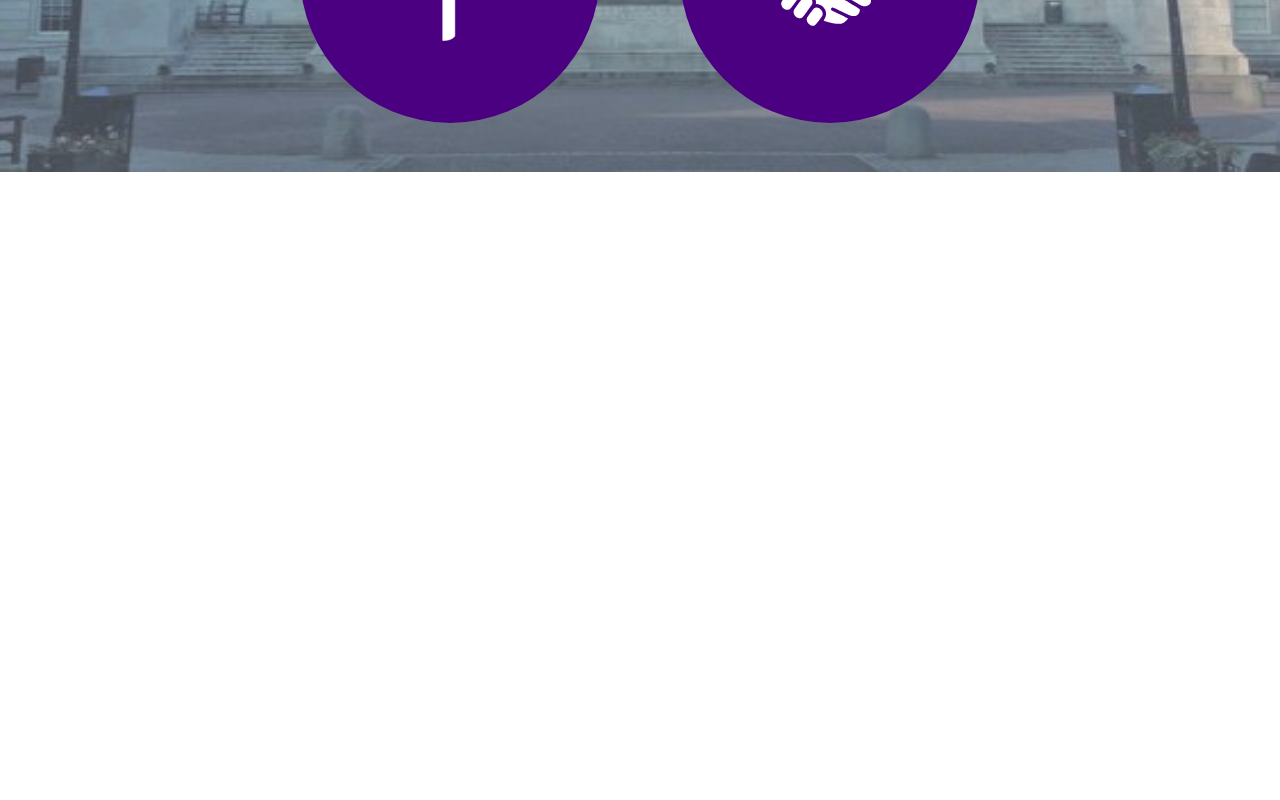
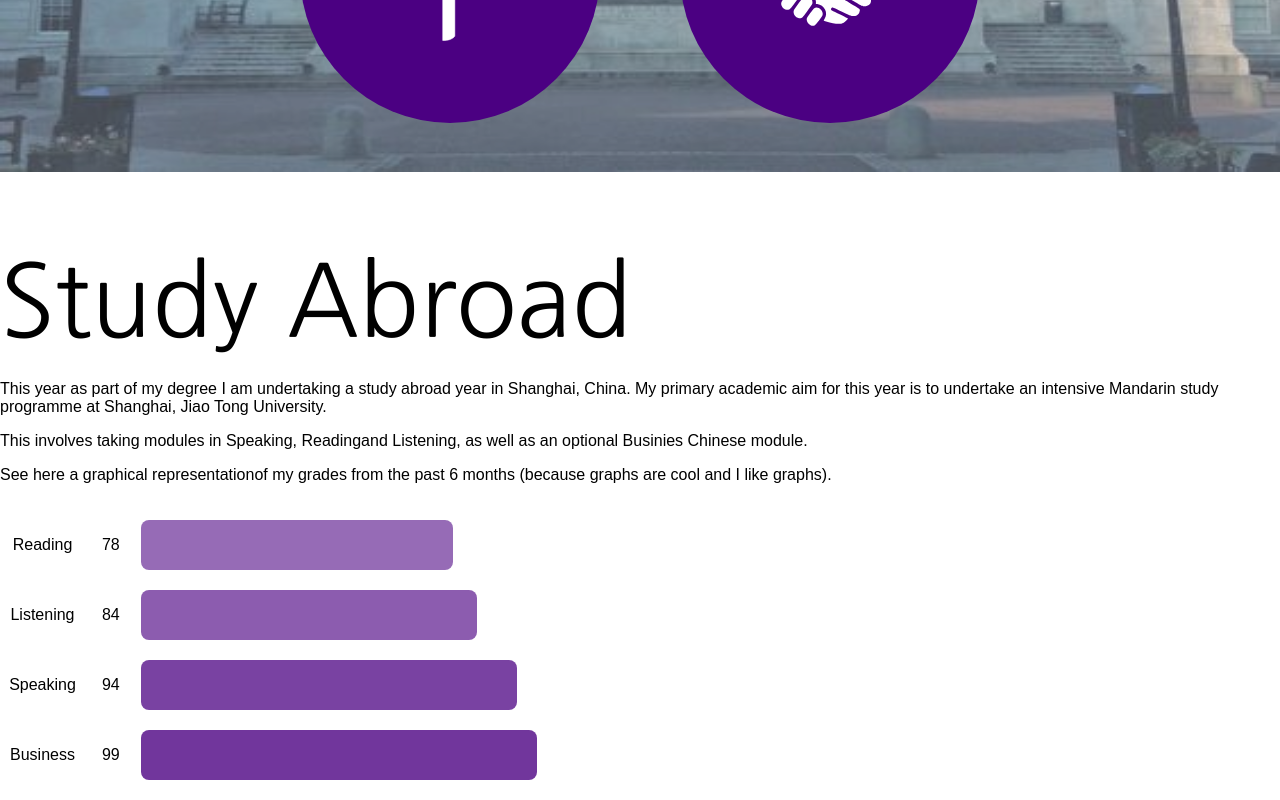
Before and after one commit to javabster/my-portfolio, a React (Create React App) app: page / in a window 1280 px wide. Shown: the part 2878-3678 px from the top of the page. Before the commit the page ends 3050 px from the top, so only its background shows below. Built offline with nearby package versions, Linux system fonts and the light colour scheme.

Commit message:
added a graph page

```diff
--- /dev/null
+++ b/src/Components/Graph.js
@@ -0,0 +1,84 @@
+import React, {Component} from 'react';
+
+class Graph extends Component {
+
+constructor(props) {
+  super(props);
+  this.state={grades: [
+                {name: 'dog', value: 10}]};
+}
+
+componentDidMount() {
+  var graphData = {grades: [
+                {name: 'Listening', value: 84},
+                {name: 'Speaking', value:94},
+                {name: 'Reading', value: 78},
+                {name: 'Business', value:99}]};
+
+  const sortedData = {grades: graphData.grades.sort((a,b) => {
+    return a.value - b.value
+  })};
+
+  console.log(graphData);
+  console.log(sortedData);
+  this.setState(sortedData);
+
+
+}
+
+
+render() {
+  return(
+    <div style={{display: 'flex',
+                 height:((this.state.grades.length)*70 + 20), width:550,
+                 backgroundColor: 'transparent',
+                 justifyContent: 'center',
+                 // alignItems: 'center'
+               }}>
+      <div style={{height: '100%',
+                   display: 'flex',
+                   flexDirection: 'column',
+                   alignItems: 'center'}}>{this.state.grades.map((grade, n) => {
+        return(
+            <div key={n} style={{color: 'black',
+                         textAlign: 'center',
+                         height:50,
+                         marginTop: 20,
+                         display: 'flex',
+                         flexDirection: 'column',
+                         justifyContent: 'center',
+                       }}><div>{grade.name}</div></div>
+          )})}</div>
+      <div style={{height: '100%',
+                   display: 'flex',
+                   flexDirection: 'column',
+                   alignItems: 'center',
+                   marginLeft: 10
+                 }}>{this.state.grades.map((grade, v) => {
+        return(
+            <div key={v} style={{color: 'black',
+                         textAlign: 'center',
+                         height:50,
+                         width: 50, marginTop: 20,
+                         display: 'flex',
+                         flexDirection: 'column',
+                         justifyContent: 'center',
+                       }}><div>{grade.value}</div></div>
+          )})}</div>
+      <div style={{height:'100%', width: 400, marginLeft: 5}}>{this.state.grades.map((grade, g) => {
+        return (
+          <div key={g} style={{backgroundColor: '#4b0082',
+                               height:50, width:grade.value + '%',
+                               opacity: grade.value*0.01 - 0.2,
+                               // margin: 10,
+                               marginTop: 20,
+                               borderRadius: '8px'}}></div>
+      )})}</div>
+    </div>
+    )
+}
+
+
+}
+
+export default Graph;
--- a/src/Components/Homepage.jsx
+++ b/src/Components/Homepage.jsx
@@ -2,6 +2,7 @@ import React, {Component, View, Image} from 'react';
 import '../Styles/homepageStyle.css';
 import {StickyContainer, Sticky} from 'react-sticky';
 import StickyHeader from 'react-sticky-header';
+import Graph from './Graph.js';
 
 var $ = require ('jquery');
 // var Button = require('react-button');
@@ -104,6 +105,19 @@ render() {
         </div>
         </div>
       </div>
+      <div className="page4">
+        <h1 className="h1">Study Abroad</h1>
+        <div className="page4-items-container">
+          <div className="study-abroad-para"><p>This year as part of my degree I am undertaking a study abroad year in
+          Shanghai, China. My primary academic aim for this year is to undertake an intensive Mandarin
+          study programme at Shanghai, Jiao Tong University.</p>
+          <p> This involves taking modules in Speaking, Readingand Listening, as well as an
+          optional Businies Chinese module.</p>
+          <p>See here a graphical representationof my grades from the past 6 months (because graphs
+            are cool and I like graphs).</p></div>
+          <Graph></Graph>
+        </div>
+        </div>
       </div>
     );
 }
```
